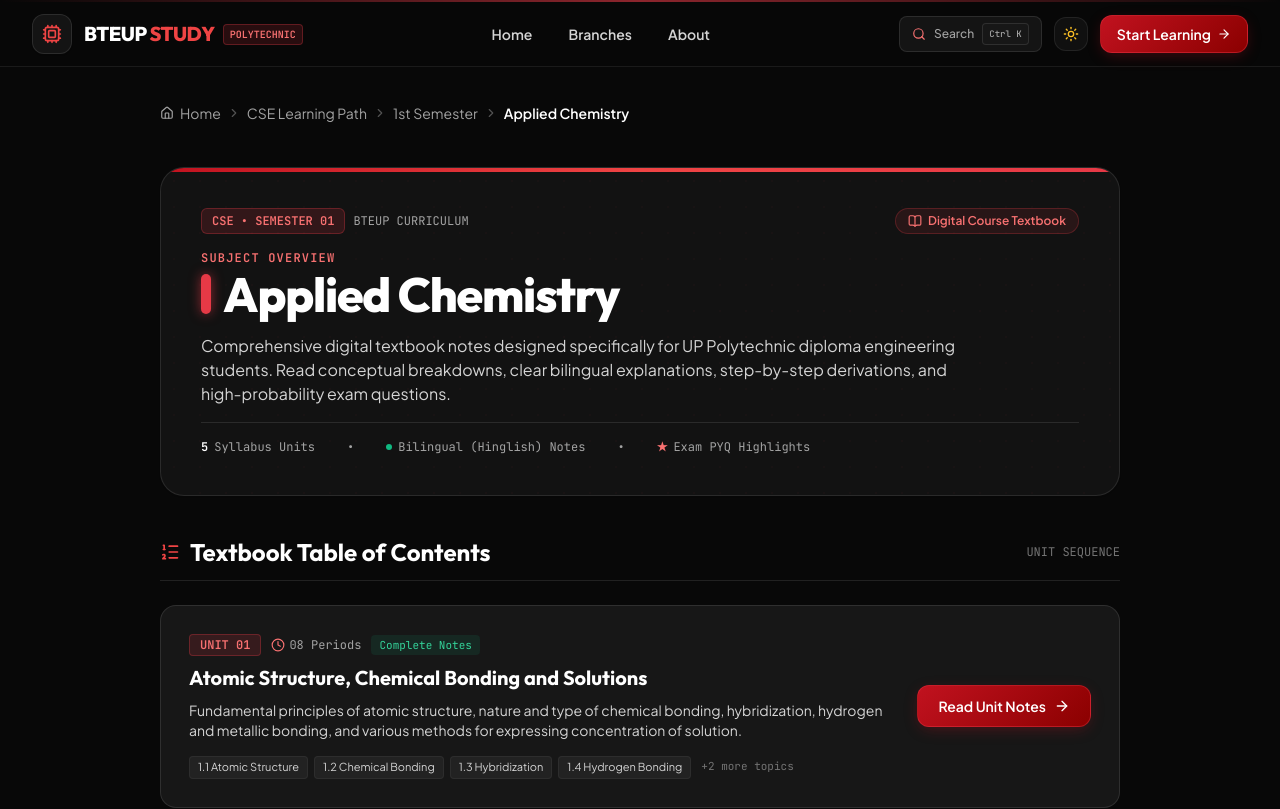
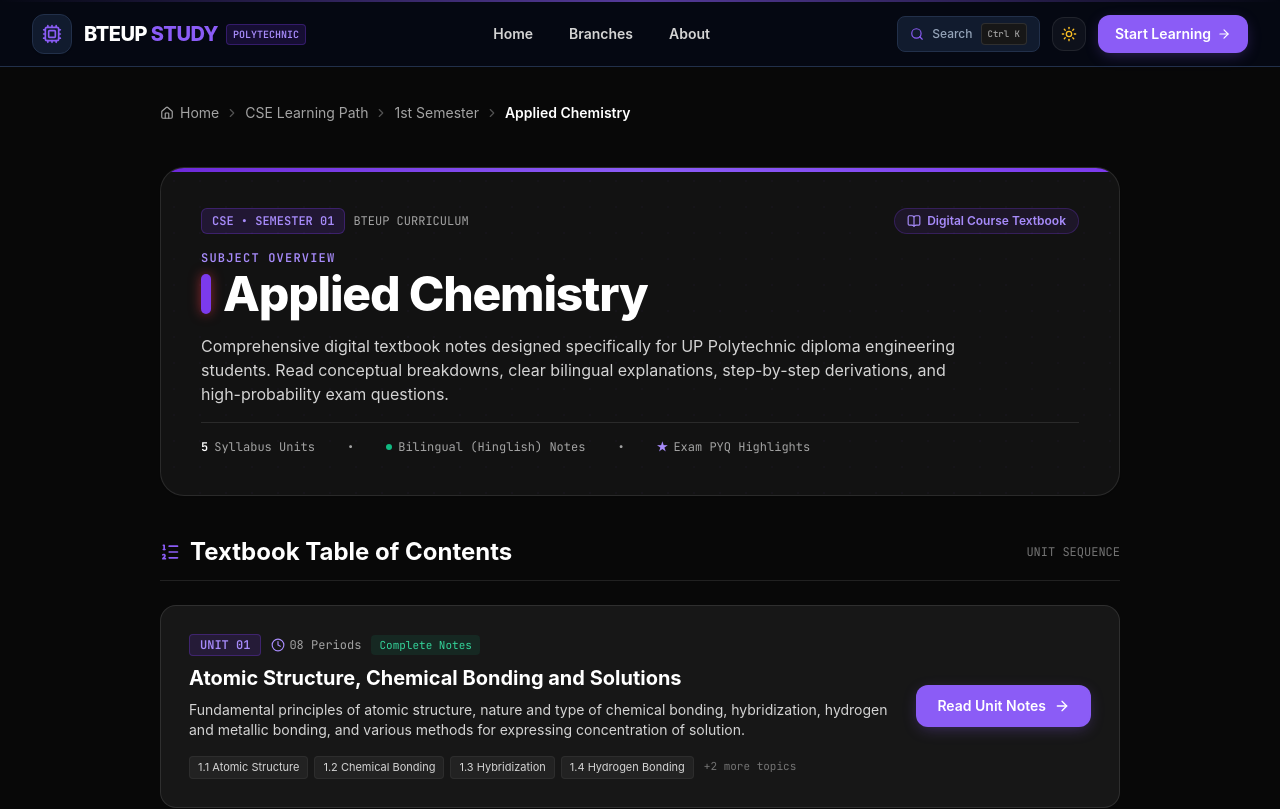
Before and after one commit to Harshit-commits404/btupstudywala-, a React (Vite) app: page /subject/applied-chemistry in a window 1280 px wide. Shown: the top 809 px of the page. Built offline with nearby package versions, Linux system fonts and the light colour scheme; a web font is replaced by a local one.

Commit message:
feat: implement premium bento grid UI redesign with dynamic dark/light modes

```diff
--- a/src/components/common/Navbar.jsx
+++ b/src/components/common/Navbar.jsx
@@ -37,9 +37,9 @@ export const Navbar = () => {
 
   return (
     <>
-      <header className="sticky top-0 z-40 w-full border-b border-white/[0.08] bg-[#080808]/95 backdrop-blur-xl transition-colors duration-200">
-        {/* Subtle red engineering hairline along the top */}
-        <div className="h-[2px] w-full bg-gradient-to-r from-transparent via-red-600/60 to-transparent" />
+      <header className="sticky top-0 z-40 w-full border-b border-slate-300 dark:border-[#22304a] bg-slate-100/95 dark:bg-[#060914]/95 backdrop-blur-xl transition-colors duration-200">
+        {/* Subtle purple engineering hairline along the top */}
+        <div className="h-[2px] w-full bg-gradient-to-r from-transparent via-purple-500/30 dark:via-[#8b5cf6]/60 to-transparent" />
 
         <div className="max-w-7xl mx-auto px-4 sm:px-6 lg:px-8 h-16 flex items-center justify-between gap-4">
 
@@ -49,13 +49,13 @@ export const Navbar = () => {
             className="flex items-center gap-3 focus:outline-none group shrink-0"
             aria-label="BTEUP Study Home"
           >
-            <div className="w-9 h-9 sm:w-10 sm:h-10 rounded-xl bg-[#141414] border border-white/10 group-hover:border-red-600/50 flex items-center justify-center text-red-500 transition-all duration-200 shadow-sm group-hover:shadow-[0_0_15px_rgba(230,57,70,0.3)]">
+            <div className="w-9 h-9 sm:w-10 sm:h-10 rounded-xl bg-slate-200 dark:bg-[#111b2e] border border-slate-300 dark:border-[#22304a] group-hover:border-purple-500/50 dark:group-hover:border-[#8b5cf6]/50 flex items-center justify-center text-purple-600 dark:text-[#8b5cf6] transition-all duration-200 shadow-sm group-hover:shadow-[0_0_15px_rgba(139,92,246,0.3)]">
               <Cpu className="w-5 h-5 text-red-500 transition-transform duration-200 group-hover:scale-105" />
             </div>
 
             <div className="flex flex-col">
               <div className="flex items-center gap-2">
-                <span className="font-display font-extrabold text-lg sm:text-xl tracking-tight text-white">
+                <span className="font-display font-extrabold text-lg sm:text-xl tracking-tight text-slate-800 dark:text-white">
                   BTEUP <span className="text-red-500">STUDY</span>
                 </span>
                 <span className="hidden sm:inline-flex items-center px-1.5 py-0.5 rounded text-[10px] font-mono font-semibold bg-red-600/15 text-red-400 border border-red-600/30">
@@ -75,7 +75,7 @@ export const Navbar = () => {
               className={`relative px-3.5 py-1.5 rounded-lg text-sm font-semibold transition-all duration-200 ${
                 isHome
                   ? 'text-red-400 bg-red-600/15 border border-red-600/30'
-                  : 'text-neutral-300 hover:text-white hover:bg-white/5'
+                  : 'text-slate-600 dark:text-neutral-300 hover:text-slate-800 dark:hover:text-white hover:bg-slate-200 dark:hover:bg-white/5'
               }`}
             >
               <span>Home</span>
@@ -87,7 +87,7 @@ export const Navbar = () => {
             <button
               type="button"
               onClick={() => handleNavClick('branches')}
-              className="relative px-3.5 py-1.5 rounded-lg text-sm font-semibold text-neutral-300 hover:text-white hover:bg-white/5 transition-all duration-200 cursor-pointer group"
+              className="relative px-3.5 py-1.5 rounded-lg text-sm font-semibold text-slate-600 dark:text-neutral-300 hover:text-slate-800 dark:hover:text-white hover:bg-slate-200 dark:hover:bg-white/5 transition-all duration-200 cursor-pointer group"
             >
               <span>Branches</span>
               <span className="absolute bottom-0 left-3 right-3 h-[2px] bg-red-500 rounded-full opacity-0 group-hover:opacity-100 transition-opacity" />
@@ -96,7 +96,7 @@ export const Navbar = () => {
             <button
               type="button"
               onClick={() => handleNavClick('about')}
-              className="relative px-3.5 py-1.5 rounded-lg text-sm font-semibold text-neutral-300 hover:text-white hover:bg-white/5 transition-all duration-200 cursor-pointer group"
+              className="relative px-3.5 py-1.5 rounded-lg text-sm font-semibold text-slate-600 dark:text-neutral-300 hover:text-slate-800 dark:hover:text-white hover:bg-slate-200 dark:hover:bg-white/5 transition-all duration-200 cursor-pointer group"
             >
               <span>About</span>
               <span className="absolute bottom-0 left-3 right-3 h-[2px] bg-red-500 rounded-full opacity-0 group-hover:opacity-100 transition-opacity" />
@@ -109,13 +109,13 @@ export const Navbar = () => {
             <button
               type="button"
               onClick={() => setIsSearchOpen(true)}
-              className="flex items-center gap-2 px-2.5 sm:px-3 py-1.5 rounded-lg border border-white/10 bg-[#141414] text-neutral-400 hover:text-white hover:border-red-500/40 transition-all text-xs font-medium focus:outline-none cursor-pointer"
+              className="flex items-center gap-2 px-2.5 sm:px-3 py-1.5 rounded-lg border border-slate-300 dark:border-[#22304a] bg-slate-200 dark:bg-[#111b2e] text-slate-600 dark:text-[#94a3b8] hover:text-slate-800 dark:hover:text-white hover:border-purple-500/40 dark:hover:border-[#8b5cf6]/40 transition-all text-xs font-medium focus:outline-none cursor-pointer"
               title="Search semesters (Ctrl+K)"
               aria-label="Search semesters"
             >
-              <Search className="w-3.5 h-3.5 text-red-400" />
+              <Search className="w-3.5 h-3.5 text-[#8b5cf6]" />
               <span className="hidden sm:inline">Search</span>
-              <kbd className="hidden lg:inline-flex items-center px-1.5 py-0.5 text-[9px] font-mono text-neutral-400 bg-neutral-900 border border-white/10 rounded">
+              <kbd className="hidden lg:inline-flex items-center px-1.5 py-0.5 text-[9px] font-mono text-slate-500 dark:text-neutral-400 bg-slate-200 dark:bg-neutral-900 border border-slate-300 dark:border-white/10 rounded">
                 Ctrl K
               </kbd>
             </button>
@@ -124,19 +124,19 @@ export const Navbar = () => {
             <ThemeToggle />
 
             {/* Premium CTA: Start Learning in Red Theme */}
-            <Link
-              to="/semesters"
-              className="hidden sm:inline-flex items-center gap-1.5 btn-primary-red text-xs sm:text-sm !py-2 !px-4"
+            <button
+              onClick={() => handleNavClick('branches')}
+              className="hidden sm:inline-flex items-center gap-1.5 btn-primary-red text-xs sm:text-sm !py-2 !px-4 cursor-pointer"
             >
               <span>Start Learning</span>
               <ArrowRight className="w-3.5 h-3.5 transition-transform duration-200 group-hover:translate-x-0.5" />
-            </Link>
+            </button>
 
             {/* Mobile Hamburger Button */}
             <button
               type="button"
               onClick={() => setIsMobileMenuOpen(!isMobileMenuOpen)}
-              className="p-2 rounded-lg border border-white/10 text-neutral-200 hover:bg-white/5 md:hidden focus:outline-none cursor-pointer"
+              className="p-2 rounded-lg border border-slate-300 dark:border-white/10 text-slate-700 dark:text-neutral-200 hover:bg-slate-200 dark:hover:bg-white/5 md:hidden focus:outline-none cursor-pointer"
               aria-label={isMobileMenuOpen ? 'Close menu' : 'Open menu'}
             >
               {isMobileMenuOpen ? <X className="w-5 h-5 text-red-400" /> : <Menu className="w-5 h-5" />}
@@ -146,12 +146,12 @@ export const Navbar = () => {
 
         {/* Mobile Hamburger Drawer */}
         {isMobileMenuOpen && (
-          <div className="md:hidden border-t border-white/10 bg-[#0d0d0d] px-4 py-5 space-y-3 shadow-2xl animate-fadeIn">
+          <div className="md:hidden border-t border-slate-300 dark:border-[#22304a] bg-slate-50 dark:bg-[#0d1424] px-4 py-5 space-y-3 shadow-2xl animate-fadeIn">
             <div className="space-y-1">
               <Link
                 to="/"
                 onClick={() => setIsMobileMenuOpen(false)}
-                className="flex items-center justify-between px-3.5 py-2.5 rounded-lg text-sm font-semibold text-neutral-200 hover:bg-white/5 hover:text-red-400 transition-colors"
+                className="flex items-center justify-between px-3.5 py-2.5 rounded-lg text-sm font-semibold text-slate-700 dark:text-neutral-200 hover:bg-slate-50 dark:hover:bg-white/5 hover:text-purple-600 dark:hover:text-red-400 transition-colors"
               >
                 <span>Home</span>
                 <span className="text-xs font-mono text-red-500">[01]</span>
@@ -160,7 +160,7 @@ export const Navbar = () => {
               <button
                 type="button"
                 onClick={() => handleNavClick('branches')}
-                className="w-full flex items-center justify-between px-3.5 py-2.5 rounded-lg text-sm font-semibold text-neutral-200 hover:bg-white/5 hover:text-red-400 transition-colors text-left"
+                className="w-full flex items-center justify-between px-3.5 py-2.5 rounded-lg text-sm font-semibold text-slate-700 dark:text-neutral-200 hover:bg-slate-50 dark:hover:bg-white/5 hover:text-purple-600 dark:hover:text-red-400 transition-colors text-left"
               >
                 <span>Choose Branch</span>
                 <span className="text-xs font-mono text-red-500">[02]</span>
@@ -169,22 +169,21 @@ export const Navbar = () => {
               <button
                 type="button"
                 onClick={() => handleNavClick('about')}
-                className="w-full flex items-center justify-between px-3.5 py-2.5 rounded-lg text-sm font-semibold text-neutral-200 hover:bg-white/5 hover:text-red-400 transition-colors text-left"
+                className="w-full flex items-center justify-between px-3.5 py-2.5 rounded-lg text-sm font-semibold text-slate-700 dark:text-neutral-200 hover:bg-slate-50 dark:hover:bg-white/5 hover:text-purple-600 dark:hover:text-red-400 transition-colors text-left"
               >
                 <span>About Platform</span>
                 <span className="text-xs font-mono text-red-500">[03]</span>
               </button>
             </div>
 
-            <div className="pt-2 border-t border-white/10">
-              <Link
-                to="/semesters"
-                onClick={() => setIsMobileMenuOpen(false)}
-                className="w-full btn-primary-red !py-3 text-sm"
+            <div className="pt-2 border-t border-slate-200 dark:border-[#22304a] bg-slate-50 dark:bg-[#0d1424]">
+              <button
+                onClick={() => handleNavClick('branches')}
+                className="w-full btn-primary-red !py-3 text-sm flex items-center justify-center cursor-pointer"
               >
                 <span>Start Learning (CSE)</span>
-                <ArrowRight className="w-4 h-4" />
-              </Link>
+                <ArrowRight className="w-4 h-4 ml-2" />
+              </button>
             </div>
 
             <div className="pt-2 flex items-center justify-between text-xs text-neutral-400 font-mono">
--- a/src/components/common/ThemeToggle.jsx
+++ b/src/components/common/ThemeToggle.jsx
@@ -11,7 +11,7 @@ export const ThemeToggle = ({ className = '' }) => {
       type="button"
       title={isDark ? 'Switch to light mode' : 'Switch to dark mode'}
       aria-label="Toggle theme"
-      className={`relative p-2 rounded-xl border border-white/[0.08] bg-white/[0.04] hover:bg-white/[0.08] text-slate-300 hover:text-white transition-all duration-200 focus:outline-none focus:ring-2 focus:ring-brand-500/50 ${className}`}
+      className={`relative p-2 rounded-xl border border-slate-200 dark:border-white/[0.08] bg-slate-100 dark:bg-white/[0.04] hover:bg-slate-200 dark:hover:bg-white/[0.08] text-slate-600 dark:text-slate-300 hover:text-slate-900 dark:hover:text-white transition-all duration-200 focus:outline-none focus:ring-2 focus:ring-brand-500/50 ${className}`}
     >
       {isDark ? (
         <Sun className="w-4 h-4 text-amber-400 transition-transform duration-300 hover:rotate-45" />
--- a/src/index.css
+++ b/src/index.css
@@ -4,18 +4,18 @@
 
 @layer base {
   :root {
-    --bg-main: #080808;
-    --bg-surface: #0d0d0d;
-    --bg-section: #111111;
-    --card-bg: #171717;
-    --card-hover: #1e1e1e;
-    --border-subtle: rgba(255, 255, 255, 0.08);
-    --border-hover: rgba(230, 57, 70, 0.45);
-    --text-primary: #f5f5f5;
-    --text-secondary: #a3a3a3;
-    --accent-red: #e63946;
-    --accent-crimson: #c1121f;
-    --accent-dark-crimson: #8b0000;
+    --bg-main: #060914;
+    --bg-surface: #0d1424;
+    --bg-section: #0d1424;
+    --card-bg: #111b2e;
+    --card-hover: #17243d;
+    --border-subtle: #22304a;
+    --border-hover: #8b5cf6;
+    --text-primary: #f8fafc;
+    --text-secondary: #94a3b8;
+    --accent-red: #8b5cf6;
+    --accent-crimson: #6d28d9;
+    --accent-dark-crimson: #4c1d95;
   }
 
   html.dark, html {
@@ -24,66 +24,62 @@
   }
 
   body {
-    background-color: #080808;
-    color: #f5f5f5;
+    background-color: #060914;
+    color: #f8fafc;
     min-height: 100vh;
     overflow-x: hidden;
-    font-family: "Plus Jakarta Sans", Inter, system-ui, -apple-system, sans-serif;
+    font-family: Inter, system-ui, -apple-system, sans-serif;
     -webkit-font-smoothing: antialiased;
   }
 
-  /* Custom Red-Black Engineering Scrollbar */
   ::-webkit-scrollbar {
     width: 6px;
     height: 6px;
   }
 
   ::-webkit-scrollbar-track {
-    background: #080808;
+    background: #060914;
   }
 
   ::-webkit-scrollbar-thumb {
-    background: #2b2b2b;
+    background: #22304a;
     border-radius: 9999px;
   }
 
   ::-webkit-scrollbar-thumb:hover {
-    background: #c1121f;
+    background: #8b5cf6;
   }
 }
 
 @layer components {
-  /* Subtle Engineering Red Grid Patterns */
   .bg-tech-grid {
-    background-image: radial-gradient(rgba(230, 57, 70, 0.12) 1px, transparent 1px);
+    background-image: radial-gradient(rgba(139, 92, 246, 0.12) 1px, transparent 1px);
     background-size: 26px 26px;
   }
 
   .bg-blueprint-lines {
     background-image:
-      linear-gradient(to right, rgba(230, 57, 70, 0.04) 1px, transparent 1px),
-      linear-gradient(to bottom, rgba(230, 57, 70, 0.04) 1px, transparent 1px);
+      linear-gradient(to right, rgba(139, 92, 246, 0.04) 1px, transparent 1px),
+      linear-gradient(to bottom, rgba(139, 92, 246, 0.04) 1px, transparent 1px);
     background-size: 42px 42px;
   }
 
-  /* Interactive Academic / Course Card with 220ms Transition & -6px / 1.01 Scale Hover */
   .card-academic {
     position: relative;
-    background-color: #171717;
-    border: 1px solid rgba(255, 255, 255, 0.08);
+    background-color: #111b2e;
+    border: 1px solid #22304a;
     border-radius: 1rem;
     overflow: hidden;
     transition: transform 220ms ease, box-shadow 220ms ease, border-color 220ms ease, background 220ms ease;
   }
 
   .card-academic:hover {
-    transform: translateY(-6px) scale(1.01);
-    border-color: rgba(230, 57, 70, 0.45);
-    background-color: #1c1c1c;
-    box-shadow: 0 14px 35px -8px rgba(230, 57, 70, 0.22);
+    transform: translateY(-4px);
+    border-color: #8b5cf6;
+    background-color: #17243d;
+    box-shadow: 0 10px 30px -10px rgba(139, 92, 246, 0.25);
   }
 
-  /* Interactive Button Base with Smooth Hover & Scale-down on Active */
   .btn-primary-red {
     display: inline-flex;
     align-items: center;
@@ -91,11 +87,11 @@
     gap: 0.5rem;
     padding: 0.625rem 1.25rem;
     border-radius: 0.75rem;
-    background: linear-gradient(135deg, #c1121f 0%, #8b0000 100%);
-    border: 1px solid rgba(230, 57, 70, 0.4);
+    background: #8b5cf6;
+    border: 1px solid rgba(139, 92, 246, 0.4);
     color: #ffffff;
     font-weight: 600;
-    box-shadow: 0 4px 15px -3px rgba(193, 18, 31, 0.35);
+    box-shadow: 0 4px 15px -3px rgba(139, 92, 246, 0.35);
     transition: transform 200ms ease, box-shadow 200ms ease, background 200ms ease, border-color 200ms ease;
     cursor: pointer;
     user-select: none;
@@ -103,9 +99,9 @@
 
   .btn-primary-red:hover {
     transform: translateY(-2px);
-    background: linear-gradient(135deg, #e63946 0%, #c1121f 100%);
-    border-color: rgba(230, 57, 70, 0.7);
-    box-shadow: 0 8px 25px -4px rgba(230, 57, 70, 0.45);
+    background: #7c3aed;
+    border-color: rgba(139, 92, 246, 0.7);
+    box-shadow: 0 8px 25px -4px rgba(139, 92, 246, 0.45);
   }
 
   .btn-primary-red:active {
@@ -119,9 +115,9 @@
     gap: 0.5rem;
     padding: 0.625rem 1.25rem;
     border-radius: 0.75rem;
-    background: #141414;
-    border: 1px solid rgba(255, 255, 255, 0.1);
-    color: #f5f5f5;
+    background: #0d1424;
+    border: 1px solid #22304a;
+    color: #f8fafc;
     font-weight: 600;
     transition: transform 200ms ease, border-color 200ms ease, background 200ms ease;
     cursor: pointer;
@@ -130,8 +126,8 @@
 
   .btn-secondary-dark:hover {
     transform: translateY(-2px);
-    background: #1c1c1c;
-    border-color: rgba(230, 57, 70, 0.4);
+    background: #111b2e;
+    border-color: #8b5cf6;
     color: #ffffff;
   }
 
@@ -151,9 +147,9 @@
     font-weight: 700;
     letter-spacing: 0.05em;
     text-transform: uppercase;
-    background-color: rgba(230, 57, 70, 0.1);
-    color: #e63946;
-    border: 1px solid rgba(230, 57, 70, 0.25);
+    background-color: rgba(139, 92, 246, 0.1);
+    color: #8b5cf6;
+    border: 1px solid rgba(139, 92, 246, 0.25);
   }
 
   /* Formula Block with Engineering Styling */
@@ -165,53 +161,53 @@
     text-align: center;
     position: relative;
     overflow: hidden;
-    background: linear-gradient(180deg, rgba(230, 57, 70, 0.05) 0%, rgba(139, 0, 0, 0.02) 100%);
-    border: 1px solid rgba(230, 57, 70, 0.25);
+    background: linear-gradient(180deg, rgba(139, 92, 246, 0.05) 0%, rgba(76, 29, 149, 0.02) 100%);
+    border: 1px solid rgba(139, 92, 246, 0.25);
     transition: border-color 200ms ease;
   }
 
   .study-formula-block:hover {
-    border-color: rgba(230, 57, 70, 0.5);
+    border-color: rgba(139, 92, 246, 0.5);
   }
 
-  /* Definition Highlight Box with Red Accent */
+  /* Definition Highlight Box with Accent */
   .study-callout-def {
     margin-top: 1.25rem;
     margin-bottom: 1.25rem;
     padding: 1.25rem;
     border-radius: 0.75rem;
-    border-left: 4px solid #e63946;
-    background-color: rgba(230, 57, 70, 0.06);
-    border-top: 1px solid rgba(230, 57, 70, 0.15);
-    border-right: 1px solid rgba(230, 57, 70, 0.15);
-    border-bottom: 1px solid rgba(230, 57, 70, 0.15);
+    border-left: 4px solid #2DD4BF;
+    background-color: rgba(45, 212, 191, 0.06);
+    border-top: 1px solid rgba(45, 212, 191, 0.15);
+    border-right: 1px solid rgba(45, 212, 191, 0.15);
+    border-bottom: 1px solid rgba(45, 212, 191, 0.15);
   }
 
-  /* Important Exam Focus Box with Dark Crimson / Amber border */
+  /* Important Exam Focus Box */
   .study-callout-imp {
     margin-top: 1.25rem;
     margin-bottom: 1.25rem;
     padding: 1.25rem;
     border-radius: 0.75rem;
-    border-left: 4px solid #c1121f;
-    background-color: rgba(193, 18, 31, 0.07);
-    border-top: 1px solid rgba(193, 18, 31, 0.18);
-    border-right: 1px solid rgba(193, 18, 31, 0.18);
-    border-bottom: 1px solid rgba(193, 18, 31, 0.18);
+    border-left: 4px solid #8b5cf6;
+    background-color: rgba(139, 92, 246, 0.07);
+    border-top: 1px solid rgba(139, 92, 246, 0.18);
+    border-right: 1px solid rgba(139, 92, 246, 0.18);
+    border-bottom: 1px solid rgba(139, 92, 246, 0.18);
   }
 }
 
-/* Digital Textbook Reading Typography in Red & Black Theme */
+/* Digital Textbook Reading Typography */
 .reading-content h2 {
   font-size: 1.5rem;
   font-weight: 700;
-  font-family: "Outfit", sans-serif;
-  color: #f5f5f5;
+  font-family: "Inter", sans-serif;
+  color: #f8fafc;
   letter-spacing: -0.025em;
   margin-top: 2.5rem;
   margin-bottom: 1rem;
   padding-bottom: 0.5rem;
-  border-bottom: 1px solid rgba(230, 57, 70, 0.2);
+  border-bottom: 1px solid rgba(139, 92, 246, 0.2);
   display: flex;
   align-items: center;
   gap: 0.5rem;
@@ -226,8 +222,8 @@
 .reading-content h3 {
   font-size: 1.25rem;
   font-weight: 600;
-  font-family: "Outfit", sans-serif;
-  color: #e5e5e5;
+  font-family: "Inter", sans-serif;
+  color: #e2e8f0;
   margin-top: 2rem;
   margin-bottom: 0.75rem;
   display: flex;
@@ -238,13 +234,13 @@
 .reading-content h4 {
   font-size: 1.125rem;
   font-weight: 700;
-  color: #d4d4d4;
+  color: #cbd5e1;
   margin-top: 1.5rem;
   margin-bottom: 0.5rem;
 }
 
 .reading-content p {
-  color: #d4d4d4;
+  color: #cbd5e1;
   line-height: 1.85;
   margin-bottom: 1rem;
   font-size: 1rem;
@@ -254,7 +250,7 @@
   list-style-type: disc;
   list-style-position: inside;
   margin-bottom: 1.25rem;
-  color: #d4d4d4;
+  color: #cbd5e1;
 }
 
 .reading-content ul li {
@@ -265,7 +261,7 @@
   list-style-type: decimal;
   list-style-position: inside;
   margin-bottom: 1.25rem;
-  color: #d4d4d4;
+  color: #cbd5e1;
 }
 
 .reading-content ol li {
@@ -273,7 +269,7 @@
 }
 
 .reading-content li strong {
-  color: #f5f5f5;
+  color: #f8fafc;
   font-weight: 600;
 }
 
--- a/tailwind.config.js
+++ b/tailwind.config.js
@@ -8,63 +8,69 @@ export default {
   theme: {
     extend: {
       colors: {
-        // Red scale (Primary & Secondary accents: Deep Crimson to Bright Red)
         red: {
-          50: '#fef2f2',
-          100: '#fee2e2',
-          200: '#fecaca',
-          300: '#fca5a5',
-          400: '#f87171',
-          500: '#ef4444',
-          600: '#E63946', // Bright controlled red
-          700: '#C1121F', // Deep crimson red
-          800: '#8B0000', // Deepest dark crimson
-          900: '#7f1d1d',
-          950: '#450a0a',
+          50: '#f5f3ff',
+          100: '#ede9fe',
+          200: '#ddd6fe',
+          300: '#c4b5fd',
+          400: '#a78bfa',
+          500: '#8b5cf6',
+          600: '#7c3aed',
+          700: '#6d28d9',
+          800: '#5b21b6',
+          900: '#4c1d95',
+          950: '#2e1065',
         },
         crimson: {
-          bright: '#E63946',
-          deep: '#C1121F',
-          dark: '#8B0000',
+          bright: '#8b5cf6',
+          deep: '#6d28d9',
+          dark: '#5b21b6',
         },
-        // Dark & Layered Black surfaces
         dark: {
-          bg: '#080808', // Main near-black background
-          surface: '#0D0D0D', // Layer 1
-          section: '#111111', // Layer 2
-          card: '#171717', // Layer 3 (Cards)
-          cardHover: '#1c1c1c',
-          elevated: '#212121',
-          border: 'rgba(255, 255, 255, 0.08)',
-          borderHover: 'rgba(230, 57, 70, 0.45)',
-          muted: '#a3a3a3',
+          bg: '#060914',
+          surface: '#0d1424',
+          section: '#0d1424',
+          card: '#111b2e',
+          cardHover: '#17243d',
+          elevated: '#111b2e',
+          border: '#22304a',
+          borderHover: '#8b5cf6',
+          muted: '#94a3b8',
         },
-        // Brand mapped directly to red/crimson
         brand: {
-          50: '#fef2f2',
-          100: '#fee2e2',
-          200: '#fecaca',
-          300: '#fca5a5',
-          400: '#f87171',
-          500: '#ef4444',
-          600: '#E63946',
-          700: '#C1121F',
-          800: '#8B0000',
-          900: '#7f1d1d',
-          950: '#450a0a',
+          50: '#f5f3ff',
+          100: '#ede9fe',
+          200: '#ddd6fe',
+          300: '#c4b5fd',
+          400: '#a78bfa',
+          500: '#8b5cf6',
+          600: '#7c3aed',
+          700: '#6d28d9',
+          800: '#5b21b6',
+          900: '#4c1d95',
+          950: '#2e1065',
         },
+        teal: {
+          400: '#2dd4bf',
+          500: '#14b8a6',
+        },
+        cyan: {
+          400: '#22d3ee',
+          500: '#06b6d4',
+        },
+        success: '#34d399',
       },
       fontFamily: {
-        sans: ['"Plus Jakarta Sans"', 'Inter', 'system-ui', '-apple-system', 'sans-serif'],
-        display: ['"Outfit"', '"Plus Jakarta Sans"', 'sans-serif'],
+        sans: ['"Inter"', 'system-ui', '-apple-system', 'sans-serif'],
+        display: ['"Inter"', 'sans-serif'],
         mono: ['"JetBrains Mono"', 'monospace'],
         serif: ['"STIX Two Text"', 'Cambria', 'Georgia', 'serif'],
         math: ['"STIX Two Text"', 'Cambria', '"Times New Roman"', 'serif'],
       },
       backgroundImage: {
         'gradient-radial': 'radial-gradient(var(--tw-gradient-stops))',
-        'tech-glow': 'radial-gradient(circle at 50% 0%, rgba(193, 18, 31, 0.18) 0%, transparent 65%)',
-        'subtle-grid': 'linear-gradient(to right, rgba(230, 57, 70, 0.05) 1px, transparent 1px), linear-gradient(to bottom, rgba(230, 57, 70, 0.05) 1px, transparent 1px)',
+        'tech-glow': 'radial-gradient(circle at 50% 0%, rgba(139, 92, 246, 0.15) 0%, transparent 65%)',
+        'subtle-grid': 'linear-gradient(to right, rgba(139, 92, 246, 0.05) 1px, transparent 1px), linear-gradient(to bottom, rgba(139, 92, 246, 0.05) 1px, transparent 1px)',
       }
     },
   },
```
Also changed, not shown: src/components/common/Footer.jsx (+9 -9 lines), src/components/learning/LearningLayout.jsx (+45 -43 lines), src/pages/DashboardPage.jsx (+150 -199 lines).
